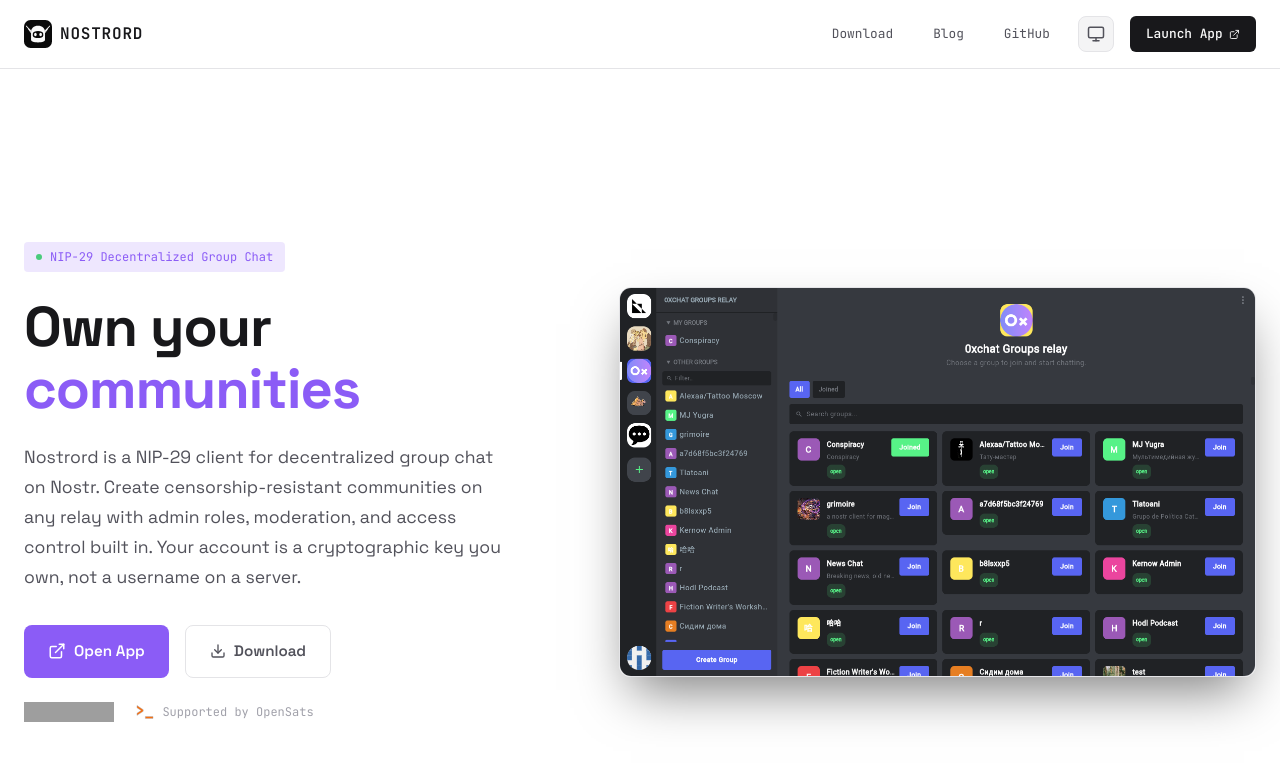
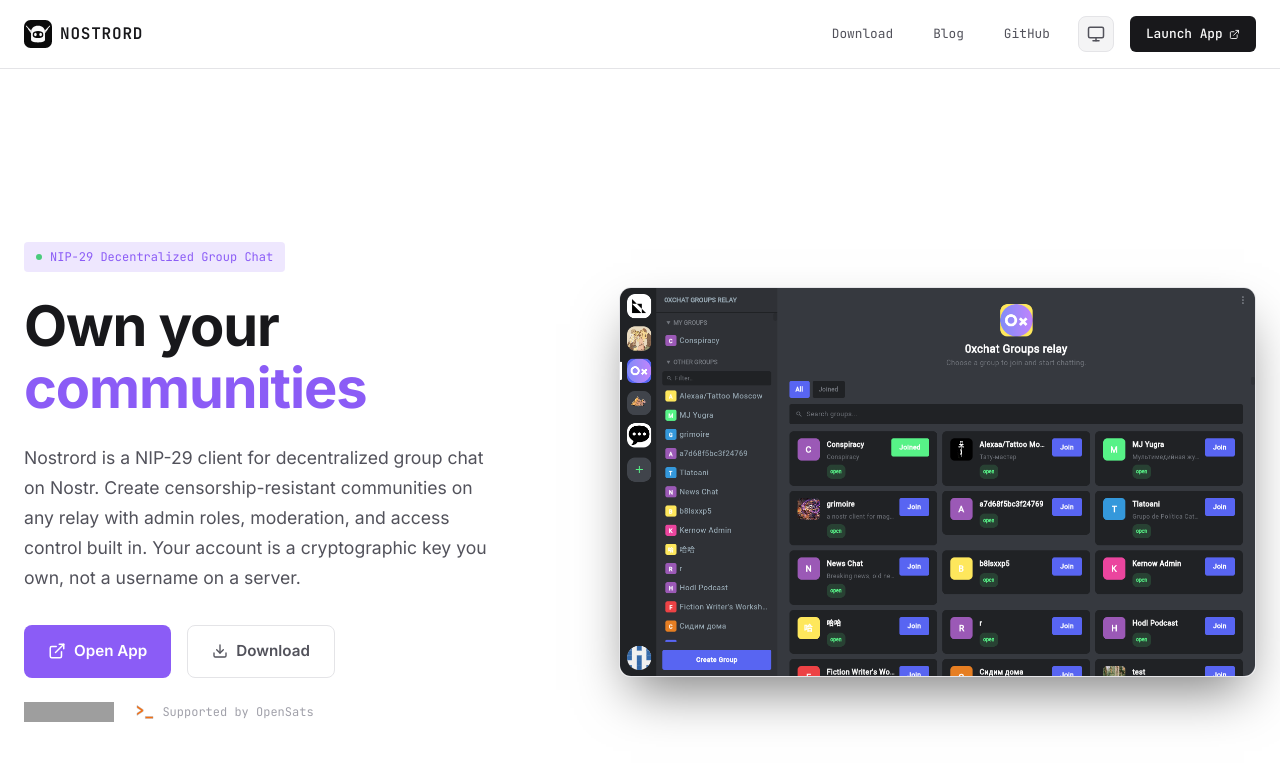
Before and after one commit to nostrord/nostrord.github.io, a Jekyll site: the page built from index.html, in a window 1280 px wide and 900 px high. Shown: the top 763 px of the window. Built offline with Jekyll 4.4.1, drawn with Linux system fonts in a browser that asks for light colours; grey boxes are pictures that could not be loaded.

Commit message:
switch display font from Space Grotesk to Inter
Co-Authored-By: Claude Opus 4.8 (1M context) <noreply@anthropic.com>

```diff
--- a/_includes/head.html
+++ b/_includes/head.html
@@ -26,5 +26,5 @@
 <!-- Fonts -->
 <link rel="preconnect" href="https://fonts.googleapis.com">
 <link rel="preconnect" href="https://fonts.gstatic.com" crossorigin>
-<link href="https://fonts.googleapis.com/css2?family=JetBrains+Mono:wght@400;500;600&family=Space+Grotesk:wght@400;500;600;700&display=swap" rel="stylesheet">
+<link href="https://fonts.googleapis.com/css2?family=Inter:wght@400;500;600;700&family=JetBrains+Mono:wght@400;500;600&display=swap" rel="stylesheet">
 <link rel="stylesheet" href="/assets/css/style.css">
--- a/assets/css/style.css
+++ b/assets/css/style.css
@@ -1,5 +1,5 @@
 :root {
-  --font-display: 'Space Grotesk', sans-serif;
+  --font-display: 'Inter', sans-serif;
   --font-mono: 'JetBrains Mono', monospace;
   --violet: #8b5cf6;
   --violet-dim: #6d28d9;
```
